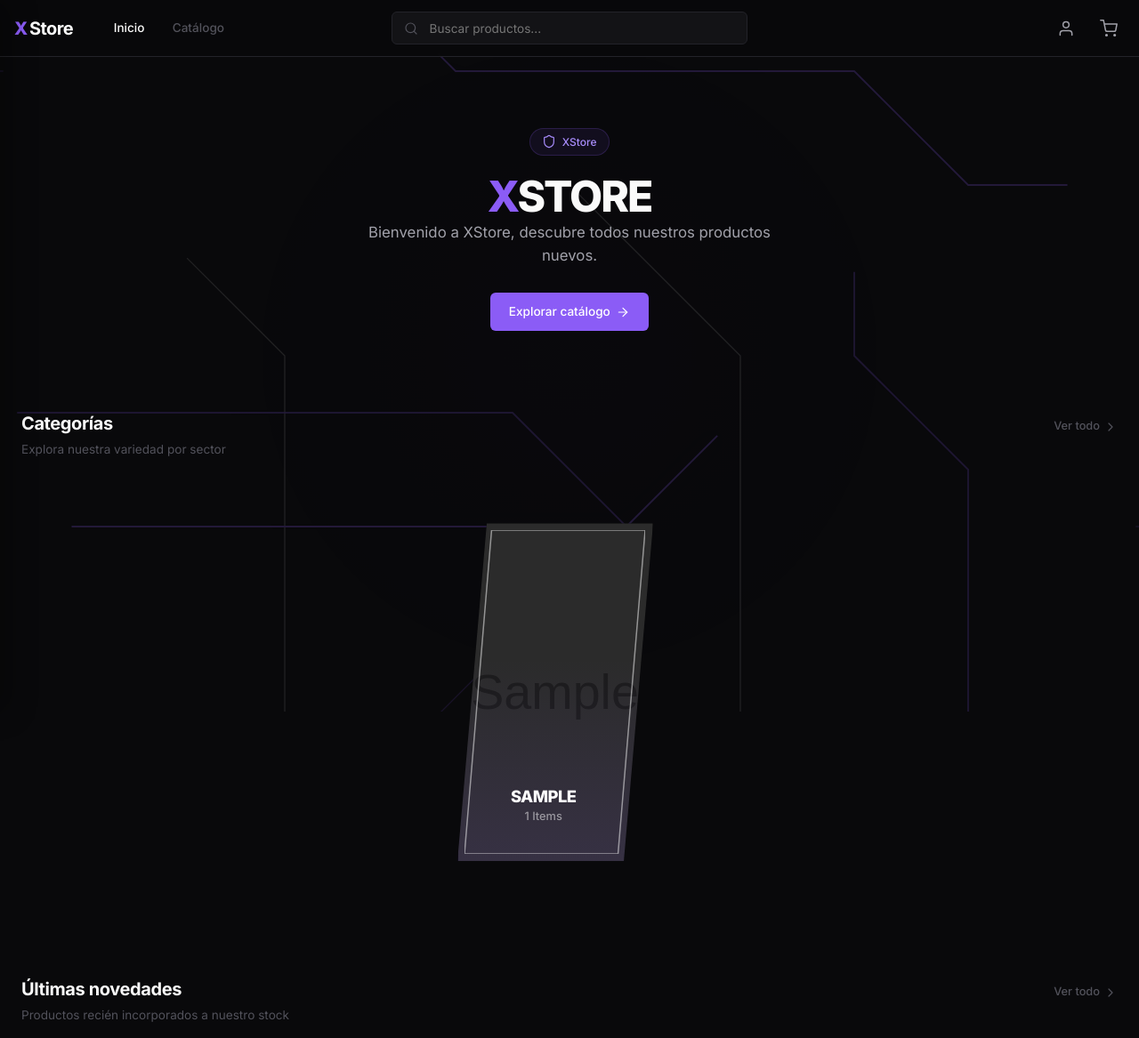
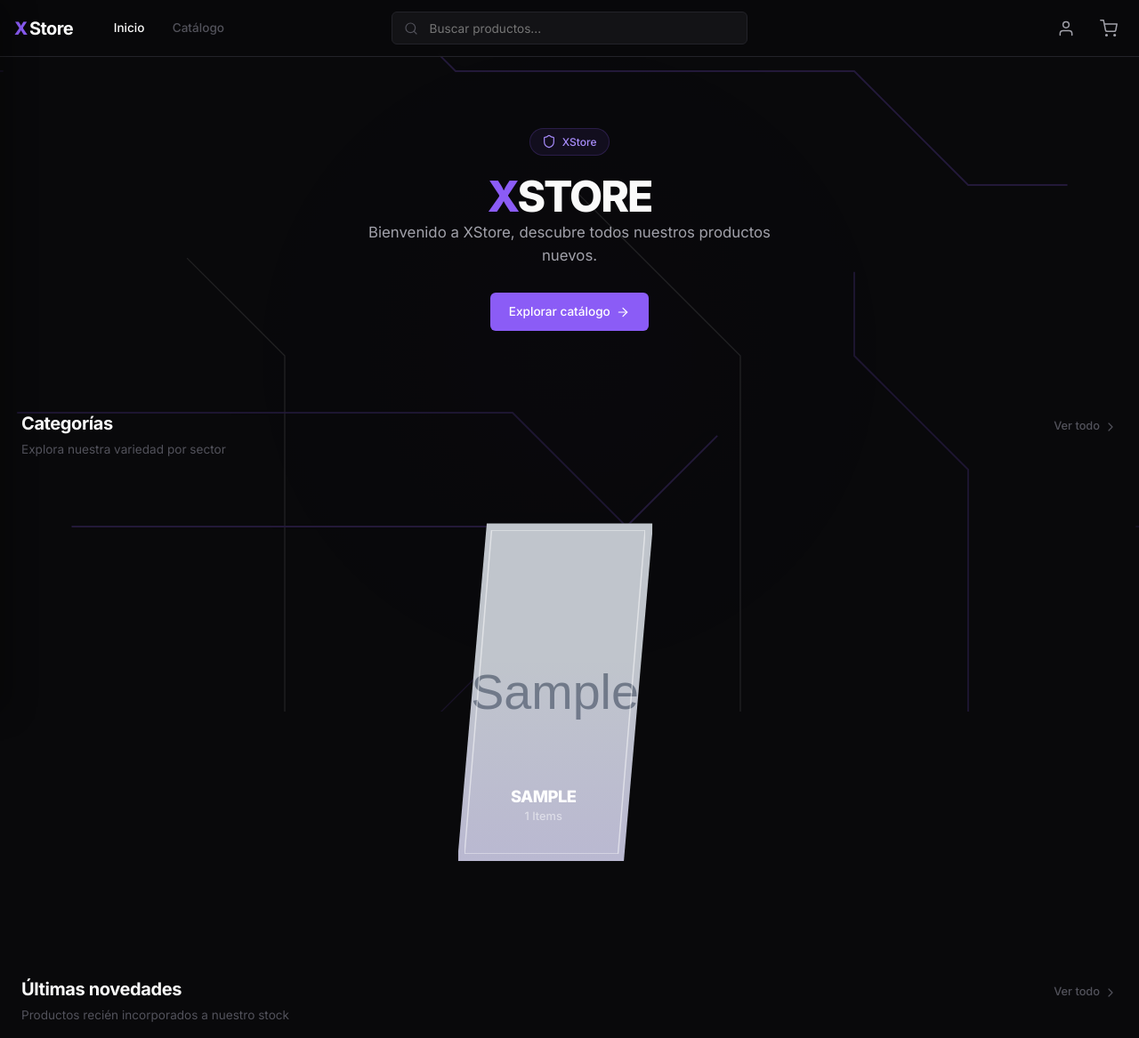
Before and after one commit to Edy2020/xstore, a Django app: page / in a window 1280 px wide, with the pointer over the restyled element. Shown: the top 1167 px of the page at 89% size. Run offline with Django 5.2, Linux system fonts and the light colour scheme; tables that the repository leaves empty hold one stand-in row (values such as "Sample post"); grey boxes marked "Sample" are stand-in pictures.

Commit message:
Commit #13: Ajustes en las categorias del index.

```diff
--- a/catalogo/static/catalogo/css/style.css
+++ b/catalogo/static/catalogo/css/style.css
@@ -2523,7 +2523,7 @@ select.checkout-input {
     transition: all 0.5s cubic-bezier(0.23, 1, 0.32, 1);
 }
 
-.categories-rhombus-grid:hover .rhombus-image img {
+.categories-rhombus-grid:has(.category-rhombus:hover) .category-rhombus:not(:hover) .rhombus-image img {
     filter: grayscale(1) brightness(0.4);
     opacity: 0.5;
 }
```
Also changed, not shown: catalogo/templates/catalogo/base.html (+2 -5 lines).
